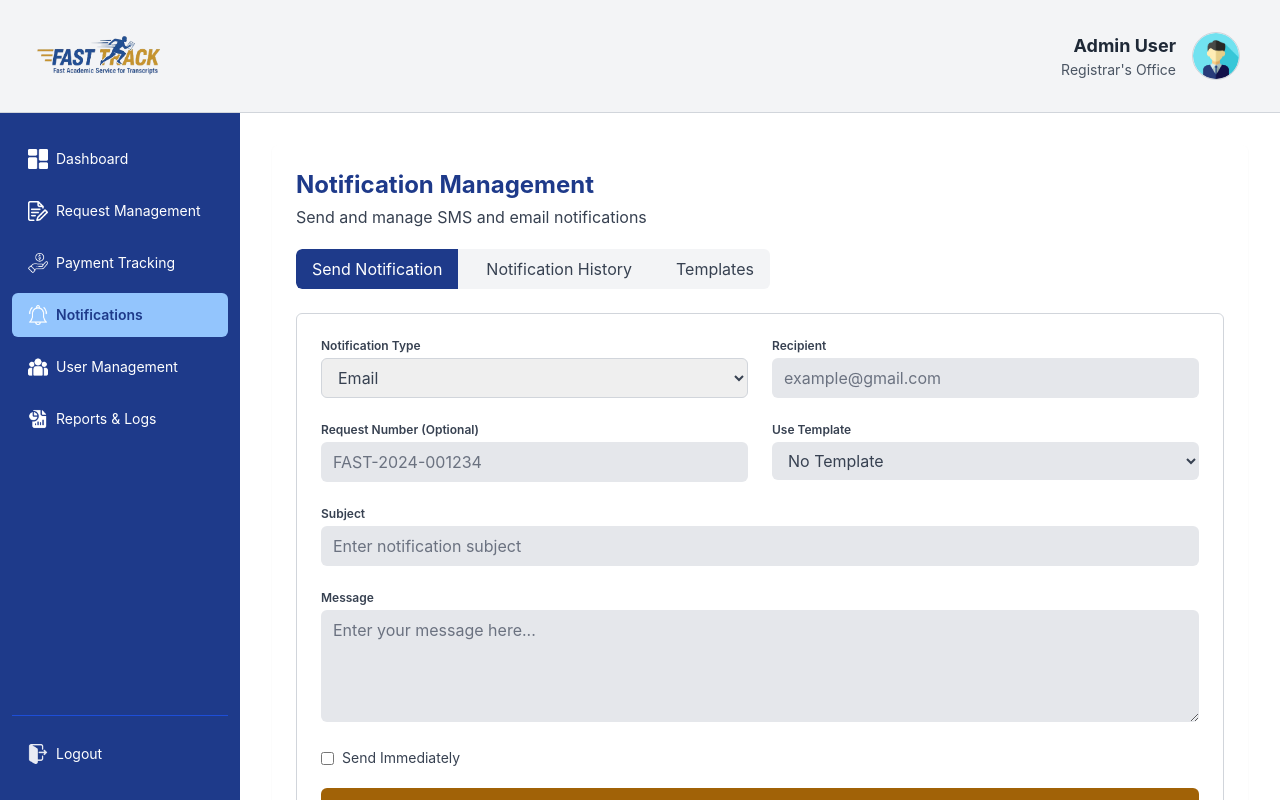
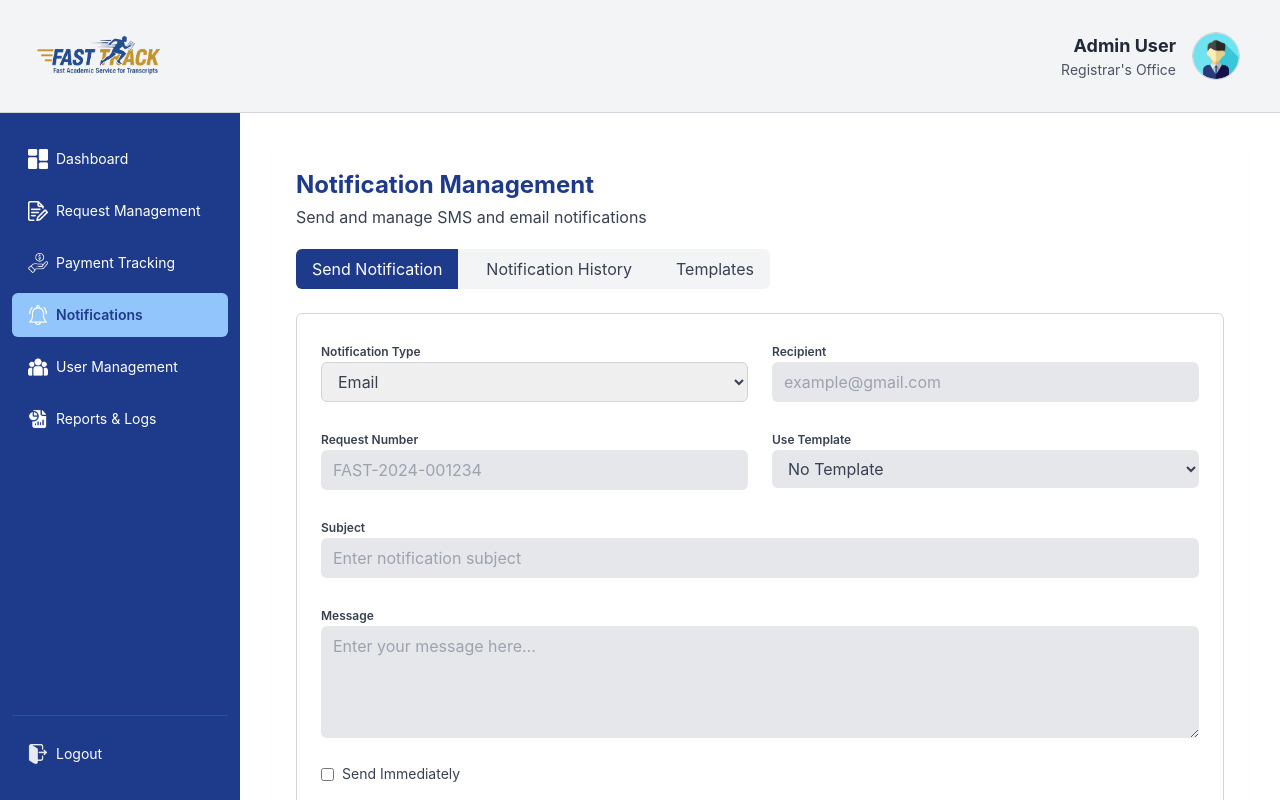
Before and after one commit to CoderCakee/ipt_fasttrack, a React (Create React App) app in the folder main_project/fast_track_frontend_stephanie/: page /NotificationManagement in a window 1280 px wide. Built offline with nearby package versions, Linux system fonts and the light colour scheme.

Commit message:
Updated NotificationManagement and RequestManagement components

```diff
--- a/main_project/fast_track_frontend_stephanie/src/pages/Admin/NotificationManagement.jsx
+++ b/main_project/fast_track_frontend_stephanie/src/pages/Admin/NotificationManagement.jsx
@@ -20,7 +20,16 @@ const NotificationManagement = () => {
   const [message, setMessage] = useState("");
   const [sendImmediately, setSendImmediately] = useState(false);
 
-  // Notification templates data - now stateful for adding new ones
+  // 🔥 AUTO-UPDATE RECIPIENT WHEN NOTIFICATION TYPE CHANGES
+  useEffect(() => {
+    if (notificationType === "Email") {
+      setRecipient(prefill.recipient || "");
+    } else if (notificationType === "SMS") {
+      setRecipient(prefill.contactNumber || "");
+    }
+  }, [notificationType, prefill]);
+
+  // Notification templates
   const [templates, setTemplates] = useState([
     {
       id: 1,
@@ -54,12 +63,12 @@ FAST Track Team`,
     },
   ]);
 
-  // States for add template modal
+  // Modal states
   const [showAddTemplateModal, setShowAddTemplateModal] = useState(false);
   const [newTemplateTitle, setNewTemplateTitle] = useState("");
   const [newTemplateContent, setNewTemplateContent] = useState("");
 
-  // Placeholder notifications history
+  // Placeholder notification history
   const [notifications] = useState([
     {
       subject: "Test Email",
@@ -79,7 +88,7 @@ FAST Track Team`,
     },
   ]);
 
-  // Update subject and message when template changes
+  // Update subject/message when template changes
   useEffect(() => {
     if (!template) {
       setSubject("");
@@ -88,7 +97,6 @@ FAST Track Team`,
     }
     const selectedTemplate = templates.find((t) => t.title === template);
     if (selectedTemplate) {
-      // Replace placeholder with actual request number if any
       const content = selectedTemplate.content.replace(
         /#{requestNumber}/g,
         requestNumber || "N/A"
@@ -98,20 +106,20 @@ FAST Track Team`,
     }
   }, [template, requestNumber, templates]);
 
-  // Handlers
+  // Send handler
   const handleSendNotification = (e) => {
     e.preventDefault();
     alert(
       `Notification Sent!\nType: ${notificationType}\nRecipient: ${recipient}\nRequest Number: ${requestNumber}\nSubject: ${subject}\nMessage:\n${message}\nSend Immediately: ${sendImmediately}`
     );
-    // TODO: Implement real API call here
   };
 
+  // Add template handler
   const handleAddTemplate = (e) => {
     e.preventDefault();
     if (!newTemplateTitle.trim() || !newTemplateContent.trim()) return;
     const newTemplate = {
-      id: Date.now(), // Simple ID generation
+      id: Date.now(),
       title: newTemplateTitle,
       content: newTemplateContent,
     };
@@ -121,7 +129,7 @@ FAST Track Team`,
     setShowAddTemplateModal(false);
   };
 
-  // Simple mail icon
+  // Icons
   const MailIcon = () => (
     <svg
       xmlns="http://www.w3.org/2000/svg"
@@ -130,7 +138,6 @@ FAST Track Team`,
       viewBox="0 0 24 24"
       stroke="currentColor"
       strokeWidth={2}
-      aria-hidden="true"
     >
       <path
         strokeLinecap="round"
@@ -140,7 +147,6 @@ FAST Track Team`,
     </svg>
   );
 
-  // Notification history item card
   const NotificationItem = ({
     subject,
     recipient,
@@ -176,7 +182,6 @@ FAST Track Team`,
   return (
     <AdminLayout>
       <div className="p-6 bg-white rounded-md shadow-sm">
-        {/* Page Title */}
         <h1 className="text-blue-900 font-bold text-2xl mb-1">
           Notification Management
         </h1>
@@ -187,7 +192,7 @@ FAST Track Team`,
         {/* Tabs */}
         <div className="flex space-x-3 mb-6 bg-gray-100 rounded-md overflow-hidden w-max">
           <button
-            className={`px-4 py-2 rounded-l-md transition ${
+            className={`px-4 py-2 ${
               activeTab === "send"
                 ? "bg-blue-900 text-white"
                 : "text-gray-700 hover:bg-gray-200"
@@ -197,7 +202,7 @@ FAST Track Team`,
             Send Notification
           </button>
           <button
-            className={`px-4 py-2 transition ${
+            className={`px-4 py-2 ${
               activeTab === "history"
                 ? "bg-blue-900 text-white"
                 : "text-gray-700 hover:bg-gray-200"
@@ -207,7 +212,7 @@ FAST Track Team`,
             Notification History
           </button>
           <button
-            className={`px-4 py-2 rounded-r-md transition ${
+            className={`px-4 py-2 ${
               activeTab === "templates"
                 ? "bg-blue-900 text-white"
                 : "text-gray-700 hover:bg-gray-200"
@@ -218,7 +223,7 @@ FAST Track Team`,
           </button>
         </div>
 
-        {/* Tab Panels */}
+        {/* SEND TAB */}
         {activeTab === "send" && (
           <form
             onSubmit={handleSendNotification}
@@ -227,13 +232,13 @@ FAST Track Team`,
             <div className="grid grid-cols-1 md:grid-cols-2 gap-6">
               {/* Notification Type */}
               <div>
-                <label className="block text-xs font-semibold text-gray-700 mb-1">
+                <label className="text-xs font-semibold text-gray-700">
                   Notification Type
                 </label>
                 <select
                   value={notificationType}
                   onChange={(e) => setNotificationType(e.target.value)}
-                  className="w-full border border-gray-300 rounded-md px-3 py-2 focus:outline-none focus:ring-2 focus:ring-blue-900 text-gray-700"
+                  className="w-full border border-gray-300 rounded-md px-3 py-2 text-gray-700"
                 >
                   <option value="Email">Email</option>
                   <option value="SMS">SMS</option>
@@ -242,7 +247,7 @@ FAST Track Team`,
 
               {/* Recipient */}
               <div>
-                <label className="block text-xs font-semibold text-gray-700 mb-1">
+                <label className="text-xs font-semibold text-gray-700">
                   Recipient
                 </label>
                 <input
@@ -255,33 +260,33 @@ FAST Track Team`,
                   value={recipient}
                   onChange={(e) => setRecipient(e.target.value)}
                   required
-                  className="w-full rounded-md bg-gray-200 px-3 py-2 text-gray-700 placeholder-gray-500 focus:outline-none focus:ring-2 focus:ring-blue-900"
+                  className="w-full rounded-md bg-gray-200 px-3 py-2 text-gray-700"
                 />
               </div>
 
               {/* Request Number */}
               <div>
-                <label className="block text-xs font-semibold text-gray-700 mb-1">
-                  Request Number (Optional)
+                <label className="text-xs font-semibold text-gray-700">
+                  Request Number
                 </label>
                 <input
                   type="text"
                   placeholder="FAST-2024-001234"
                   value={requestNumber}
                   onChange={(e) => setRequestNumber(e.target.value)}
-                  className="w-full rounded-md bg-gray-200 px-3 py-2 text-gray-700 placeholder-gray-500 focus:outline-none focus:ring-2 focus:ring-blue-900"
+                  className="w-full rounded-md bg-gray-200 px-3 py-2 text-gray-700"
                 />
               </div>
 
-              {/* Template Dropdown */}
+              {/* Template */}
               <div>
-                <label className="block text-xs font-semibold text-gray-700 mb-1">
+                <label className="text-xs font-semibold text-gray-700">
                   Use Template
                 </label>
                 <select
                   value={template}
                   onChange={(e) => setTemplate(e.target.value)}
-                  className="w-full rounded-md bg-gray-200 px-3 py-2 text-gray-700 focus:outline-none focus:ring-2 focus:ring-blue-900"
+                  className="w-full rounded-md bg-gray-200 px-3 py-2 text-gray-700"
                 >
                   <option value="">No Template</option>
                   {templates.map((t) => (
@@ -295,7 +300,7 @@ FAST Track Team`,
               {/* Subject */}
               {notificationType === "Email" && (
                 <div className="md:col-span-2">
-                  <label className="block text-xs font-semibold text-gray-700 mb-1">
+                  <label className="text-xs font-semibold text-gray-700">
                     Subject
                   </label>
                   <input
@@ -303,15 +308,15 @@ FAST Track Team`,
                     placeholder="Enter notification subject"
                     value={subject}
                     onChange={(e) => setSubject(e.target.value)}
+                    className="w-full rounded-md bg-gray-200 px-3 py-2 text-gray-700"
                     required
-                    className="w-full rounded-md bg-gray-200 px-3 py-2 text-gray-700 placeholder-gray-500 focus:outline-none focus:ring-2 focus:ring-blue-900"
                   />
                 </div>
               )}
 
               {/* Message */}
               <div className="md:col-span-2">
-                <label className="block text-xs font-semibold text-gray-700 mb-1">
+                <label className="text-xs font-semibold text-gray-700">
                   Message
                 </label>
                 <textarea
@@ -319,8 +324,8 @@ FAST Track Team`,
                   placeholder="Enter your message here..."
                   value={message}
                   onChange={(e) => setMessage(e.target.value)}
+                  className="w-full rounded-md bg-gray-200 px-3 py-2 text-gray-700"
                   required
-                  className="w-full rounded-md bg-gray-200 px-3 py-2 text-gray-700 placeholder-gray-500 resize-y focus:outline-none focus:ring-2 focus:ring-blue-900"
                 />
               </div>
             </div>
@@ -331,24 +336,22 @@ FAST Track Team`,
                 type="checkbox"
                 checked={sendImmediately}
                 onChange={(e) => setSendImmediately(e.target.checked)}
-                className="rounded border-gray-300 text-blue-900 focus:ring-blue-900"
+                className="rounded border-gray-300"
               />
-              <label className="select-none text-gray-700 text-sm">
-                Send Immediately
-              </label>
+              <label className="text-sm text-gray-700">Send Immediately</label>
             </div>
 
-            {/* Submit */}
+            {/* Submit Button */}
             <button
               type="submit"
-              className="mt-4 w-full bg-yellow-700 hover:bg-yellow-800 text-white font-semibold rounded-md py-3 flex justify-center items-center gap-2 transition"
+              className="mt-4 w-full bg-yellow-700 hover:bg-yellow-800 text-white font-semibold rounded-md py-3"
             >
               Send Notification
             </button>
           </form>
         )}
 
-        {/* Notification History Tab */}
+        {/* HISTORY TAB */}
         {activeTab === "history" && (
           <div className="text-gray-600">
             {notifications.map((item, index) => (
@@ -357,33 +360,23 @@ FAST Track Team`,
           </div>
         )}
 
-        {/* Templates Tab */}
+        {/* TEMPLATES TAB */}
         {activeTab === "templates" && (
-          <section
-            id="templates-panel"
-            role="tabpanel"
-            aria-labelledby="templates-tab"
-            className="border border-blue-200 rounded-md p-6 bg-white space-y-6"
-          >
+          <section className="border border-blue-200 rounded-md p-6 bg-white space-y-6">
             <div className="flex justify-between items-center mb-4">
               <h2 className="text-gray-800 font-semibold">Notification Templates</h2>
               <button
                 onClick={() => setShowAddTemplateModal(true)}
-                className="bg-blue-600 text-white px-4 py-2 rounded-md hover:bg-blue-700 transition shadow-sm"
-                aria-label="Add new template"
+                className="bg-blue-600 text-white px-4 py-2 rounded-md hover:bg-blue-700"
               >
                 Add New Template
               </button>
             </div>
 
             {templates.map(({ id, title, content }) => (
-              <div
-                key={id}
-                className="border border-gray-300 rounded-md bg-gray-50 p-4"
-                aria-label={`Template: ${title}`}
-              >
+              <div key={id} className="border border-gray-300 bg-gray-50 p-4 rounded-md">
                 <h3 className="font-semibold mb-2">{title}</h3>
-                <pre className="text-xs text-gray-700 whitespace-pre-wrap leading-relaxed">
+                <pre className="text-xs text-gray-700 whitespace-pre-wrap">
                   {content}
                 </pre>
               </div>
@@ -391,51 +384,51 @@ FAST Track Team`,
           </section>
         )}
 
-        {/* Add Template Modal */}
+        {/* ADD TEMPLATE MODAL */}
         {showAddTemplateModal && (
-          <div className="fixed inset-0 bg-black bg-opacity-50 flex items-center justify-center z-50 p-4">
+          <div className="fixed inset-0 bg-black bg-opacity-50 flex items-center justify-center p-4 z-50">
             <div className="bg-white rounded-lg p-6 max-w-lg w-full shadow-xl">
-              <h2 className="text-xl font-bold text-blue-900 mb-6">Add New Template</h2>
+              <h2 className="text-xl font-bold text-blue-900 mb-6">
+                Add New Template
+              </h2>
               <form onSubmit={handleAddTemplate} className="space-y-4">
                 <div>
-                  <label htmlFor="templateTitle" className="block text-sm font-medium text-gray-700 mb-1">
+                  <label className="text-sm font-medium text-gray-700">
                     Template Title
                   </label>
                   <input
                     type="text"
-                    id="templateTitle"
                     value={newTemplateTitle}
                     onChange={(e) => setNewTemplateTitle(e.target.value)}
                     required
-                    className="w-full border border-gray-300 rounded-md px-3 py-2 focus:outline-none focus:ring-2 focus:ring-blue-600"
-                    placeholder="Enter template title"
+                    className="w-full border border-gray-300 rounded-md px-3 py-2"
                   />
                 </div>
+
                 <div>
-                  <label htmlFor="templateContent" className="block text-sm font-medium text-gray-700 mb-1">
+                  <label className="text-sm font-medium text-gray-700">
                     Template Content
                   </label>
                   <textarea
-                    id="templateContent"
                     value={newTemplateContent}
                     onChange={(e) => setNewTemplateContent(e.target.value)}
+                    rows={6}
                     required
-                    rows={6}
-                    className="w-full border border-gray-300 rounded-md px-3 py-2 focus:outline-none focus:ring-2 focus:ring-blue-600"
-                    placeholder="Enter template content"
+                    className="w-full border border-gray-300 rounded-md px-3 py-2"
                   />
                 </div>
+
                 <div className="flex justify-end space-x-3">
                   <button
                     type="button"
                     onClick={() => setShowAddTemplateModal(false)}
-                    className="border border-gray-400 text-gray-700 px-4 py-2 rounded-md hover:bg-gray-100 transition"
+                    className="border border-gray-400 text-gray-700 px-4 py-2 rounded-md hover:bg-gray-100"
                   >
                     Cancel
                   </button>
                   <button
                     type="submit"
-                    className="bg-blue-600 text-white px-4 py-2 rounded-md hover:bg-blue-700 transition"
+                    className="bg-blue-600 text-white px-4 py-2 rounded-md hover:bg-blue-700"
                   >
                     Add Template
                   </button>
--- a/main_project/fast_track_frontend_stephanie/src/pages/Admin/RequestManagement.jsx
+++ b/main_project/fast_track_frontend_stephanie/src/pages/Admin/RequestManagement.jsx
@@ -104,6 +104,7 @@ const RequestManagement = () => {
     navigate("/NotificationManagement", {
       state: {
         recipient: req.email,
+        contactNumber: req.contact_number,
         requestNumber: req.request_id,
         notificationType: "Email",
       },
```
